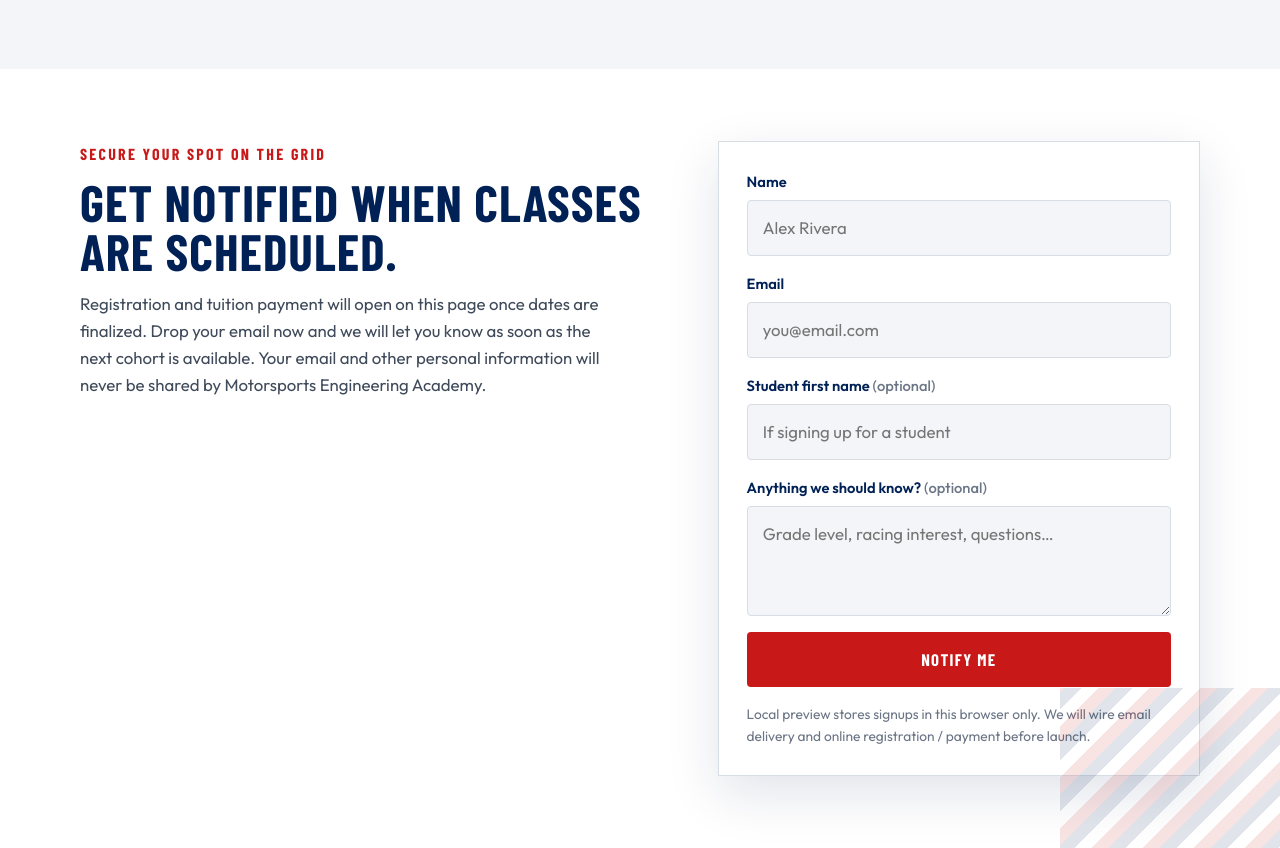
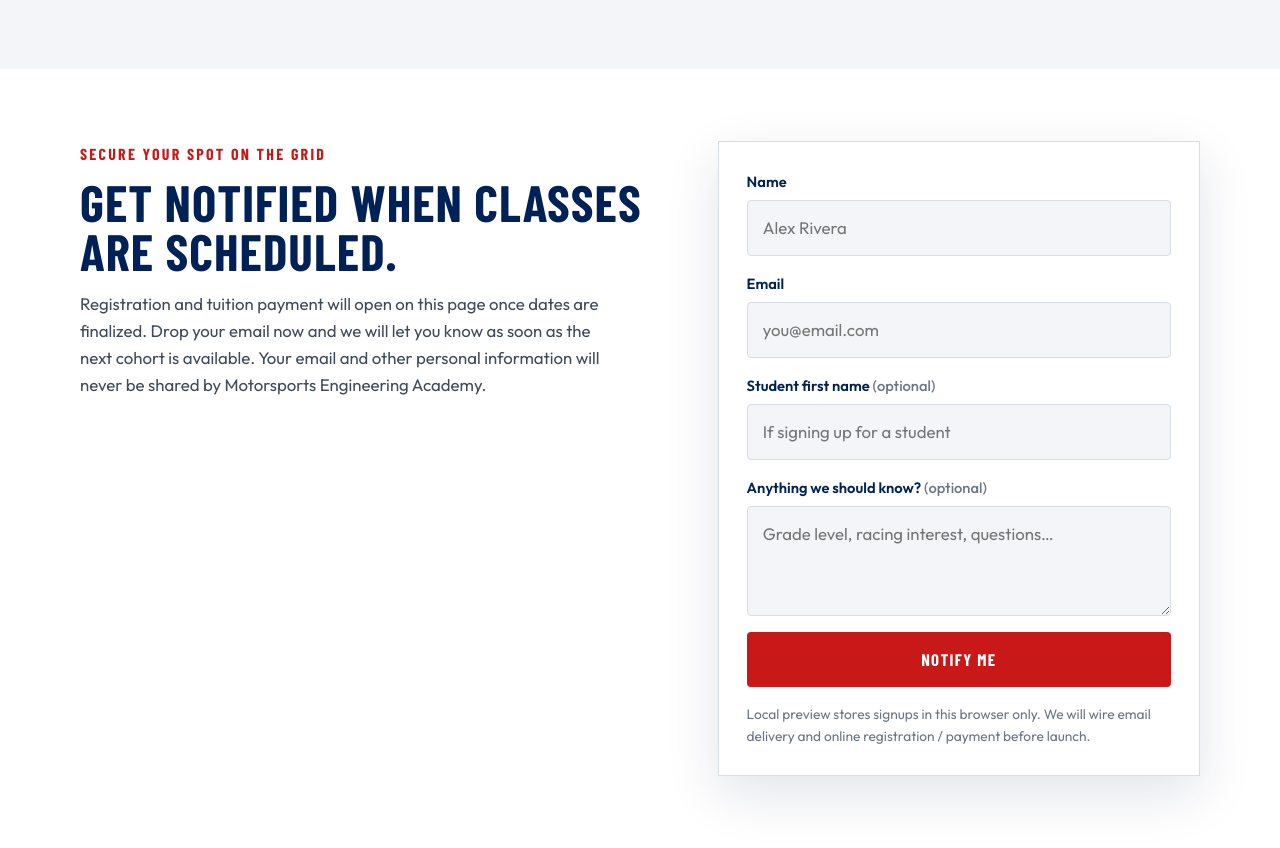
Before and after one commit to shunerwadel/motorsports-engineering-academy-site, a website built with Vite: page index.html in a window 1280 px wide. Shown: the part 4234-5082 px from the top of the page. Built offline with nearby package versions, Linux system fonts and the light colour scheme; a web font is replaced by a local one.

Commit message:
Remove diagonal stripe decoration from notify section
The notify section had a repeating-linear-gradient ::before
pattern beside the signup form; remove it so the footer
edge is clean.

Co-authored-by: Scott Hunerwadel <shunerwadel@users.noreply.github.com>

```diff
--- a/src/styles.css
+++ b/src/styles.css
@@ -628,28 +628,6 @@ p {
 }
 
 /* Notify */
-.notify {
-  position: relative;
-  overflow: hidden;
-}
-
-.notify::before {
-  content: "";
-  position: absolute;
-  inset: auto -20px -80px auto;
-  width: 240px;
-  height: 240px;
-  background:
-    repeating-linear-gradient(
-      -45deg,
-      var(--navy) 0 12px,
-      var(--red) 12px 24px,
-      transparent 24px 36px
-    );
-  opacity: 0.12;
-  pointer-events: none;
-}
-
 .notify-layout {
   display: grid;
   gap: 2rem;
```
